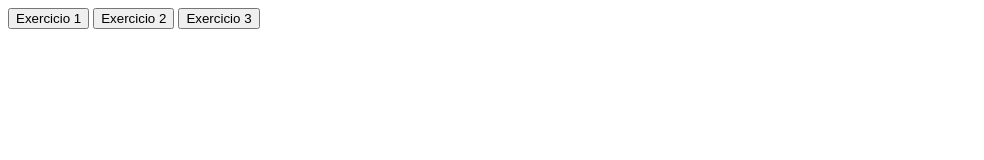
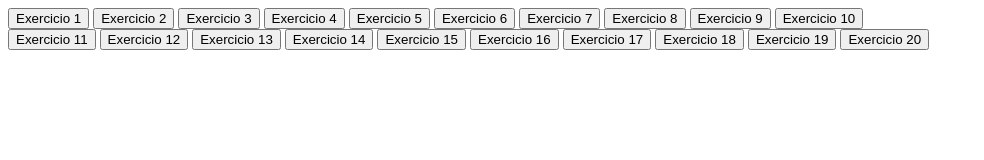
Before and after one commit to LeticiaCardos0/superdev8-logica, a plain HTML site: page paginas/exercicios.html in a window 1280 px wide. Shown: the whole page, without its empty margins (0-984 px from the left). Drawn offline with Linux system fonts and the light colour scheme.

Commit message:
add parte dos exercicios

```diff
--- a/assets/js/exercicios.js
+++ b/assets/js/exercicios.js
@@ -1,11 +1,11 @@
-function exercicio01(){
+function exercicio01() {
     let indice = 0;
 
     while (indice < 5) {
 
         const nome = prompt("Informe o nome do aluno:");
 
-        indice = indice + 1 ;
+        indice = indice + 1;
 
         alert("Aluno Cadastrado: " + nome);
 
@@ -15,27 +15,26 @@ function exercicio01(){
 
 }
 
-function exercicio02(){
+function exercicio02() {
     let indice = 0;
 
 
-    while (indice <= 3){
+    while (indice <= 3) {
         let cor = prompt(`
 Digite Suas Cores Favoritas:
         - Digite uma cor:`);
 
-         indice = indice + 1;
+        indice = indice + 1;
     }
     alert("Obrigado por informar suas cores favoritas");
 }
 
-function exercicio03(){
-    debugger
+function exercicio03() {
     let indice = 0;
 
-    while (indice <= 2){
+    while (indice <= 2) {
 
-    let destino = prompt(`
+        let destino = prompt(`
 Digite 3 cidade para onde você gostaria de viajar:
         - Digite o nome da cidade:`);
 
@@ -44,7 +43,208 @@ Digite 3 cidade para onde você gostaria de viajar:
         alert("Destino " + indice + ": " + destino);
     }
 
-    alert("Planejamento de viagem concluído");
+    alert("Planejamento de viagem concluído!");
+}
+
+function exercicio04() {
+    let indice = 0;
+    let soma = 0;
+
+    while (indice <= 4) {
+
+        let numeros = parseInt(prompt("Digite 5 numeros inteiros:"));
+
+        indice = indice + 1;
+
+        soma = soma + numeros;
+
+    }
+
+    alert("Soma Total: " + soma);
+}
+
+function exercicio05() {
+    let indice = 0;
+
+    while (indice <= 2) {
+        let filme = prompt(`
+Digite Seus 3 Filmes Favoritos:
+        - Digite o nome do filme:`);
 
 
+        let ano = prompt(`
+Digite Seus 3 Filmes Favoritos:
+        - Digite o ano de lançamento do filme:`);
+
+        indice = indice + 1;
+
+        alert("Filme: " + filme +
+            "\nAno: " + ano +
+            "\nCadastrado com Sucesso!"
+        );
+    }
+
+    alert("Lista de filmes cadastrada com sucesso")
+
 }
+
+function exercicio06() {
+    let indice = 0;
+    let soma = 0;
+    let media = 0;
+
+    while (indice < 5) {
+
+        let numeros = parseInt(prompt("Informe um numero:"));
+
+        indice = indice + 1;
+
+        soma = soma + numeros;
+        media = soma / 5;
+    }
+
+    alert("A soma dos numeros é: " + soma +
+        "\nA media é: " + media)
+}
+
+function exercicio07() {
+    let indice = 0 ;
+    let soma = 0;
+    let comissao = 0;
+
+    while (indice < 6 ) {
+
+        let vendas = parseInt(prompt("Informe o valor de 6 vendas realizadas:"))
+
+        indice = indice + 1;
+
+        soma = soma + vendas
+        comissao = soma * 0.05
+    }
+
+    alert ("O valor total de vendas é : R$" + soma +
+           "\nO valor da comissão é: R$" + comissao.toFixed(2)
+    );
+}
+
+function exercicio08() {
+
+    let numero = 0;
+    let indice = 0;
+
+
+    while (indice < 10) {
+
+        let numero = parseInt(prompt("Infome um numero:"))
+
+        indice = indice + 1;
+
+        if (numero % 2 === 0){
+            alert("Este numero é par")
+
+        } else {
+            alert("Este numero é impar")
+
+        }
+    }
+}
+
+function exercicio09() {
+
+    let indice = 0;
+    let numero = parseInt(prompt("Informe um numero:"));
+    let result = 0;
+
+    while (indice < 10) {
+
+        indice = indice + 1;
+        result = numero * indice;
+
+        alert (numero + " x " + indice + " = " + result);
+
+    }
+}
+
+function exercicio10() {
+
+    let numero = 0;
+    let indice = 0;
+    let impar = 0;
+    let par = 0;
+
+    while (indice < 10) {
+
+        let numero = parseInt(prompt("Infome um numero:"))
+
+        indice = indice + 1;
+
+        if (numero % 2 === 0){
+            alert("Este numero é par")
+
+            par = par + 1;
+
+        } else {
+            alert("Este numero é impar")
+
+            impar = impar + 1;
+
+        }
+    }
+    alert (par + " Foram numero pares\n" +
+           impar + " Foram numero impares")
+
+}
+
+function exercicio11() {
+
+    let indice = 1;
+    let nota = 0;
+    let somaNota = 0;
+    let media
+
+    while (indice < 5 ) {
+        let nota = parseInt(prompt("Digite a " + indice + "ª nota"))
+
+        indice = indice + 1
+
+        somaNota = somaNota + nota;
+
+        media = somaNota / indice;
+    }
+
+    if (media >= 7) {
+        alert ("Aluno Aprovado")
+    } else {
+        alert ("Aluno Reprovado")
+
+    }
+}
+
+function exercicio12() {
+
+    let indice = 0;
+    let valor = 0;
+    let totalCompra = 0;
+    let desconto = 0;
+    let valorTotal = 0;
+
+    while (indice < 5){
+      let valor = parseInt(prompt("Informe o valor de 5 produtos:"));
+        indice = indice + 1
+
+        totalCompra = totalCompra + valor
+
+    }
+        if (totalCompra > 200) {
+            desconto = totalCompra * 0.1;
+            valorTotal = totalCompra - desconto;
+
+            alert("O valor total da compra sem o desconto é R$" + totalCompra);
+
+            alert("O valor total da compra com o desconto é R$" + valorTotal);
+
+        } else {
+            alert("O valor total da compra sem o desconto é R$" + totalCompra);
+
+    }
+}
--- a/paginas/exercicios.html
+++ b/paginas/exercicios.html
@@ -10,6 +10,40 @@
     <button onclick="exercicio01()">Exercicio 1</button>
     <button onclick="exercicio02()">Exercicio 2</button>
     <button onclick="exercicio03()">Exercicio 3</button>
+    <button onclick="exercicio04()">Exercicio 4</button>
+    <button onclick="exercicio05()">Exercicio 5</button>
+    <button onclick="exercicio06()">Exercicio 6</button>
+    <button onclick="exercicio07()">Exercicio 7</button>
+    <button onclick="exercicio08()">Exercicio 8</button>
+    <button onclick="exercicio09()">Exercicio 9</button>
+    <button onclick="exercicio10()">Exercicio 10</button>
+    <br>
+    <button onclick="exercicio11()">Exercicio 11</button>
+    <button onclick="exercicio12()">Exercicio 12</button>
+    <button onclick="exercicio13()">Exercicio 13</button>
+    <button onclick="exercicio14()">Exercicio 14</button>
+    <button onclick="exercicio15()">Exercicio 15</button>
+    <button onclick="exercicio16()">Exercicio 16</button>
+    <button onclick="exercicio17()">Exercicio 17</button>
+    <button onclick="exercicio18()">Exercicio 18</button>
+    <button onclick="exercicio19()">Exercicio 19</button>
+    <button onclick="exercicio20()">Exercicio 20</button>
+
+    <!-- <button onclick="exercicio21()">Exercicio 21</button>
+    <button onclick="exercicio22()">Exercicio 22</button>
+    <button onclick="exercicio23()">Exercicio 23</button>
+    <button onclick="exercicio24()">Exercicio 24</button>
+    <button onclick="exercicio25()">Exercicio 25</button>
+    <button onclick="exercicio26()">Exercicio 26</button>
+    <button onclick="exercicio27()">Exercicio 27</button>
+    <button onclick="exercicio28()">Exercicio 28</button>
+    <button onclick="exercicio29()">Exercicio 29</button>
+    <button onclick="exercicio30()">Exercicio 30</button> -->
+
+
+
+
+
 
 
 
```
